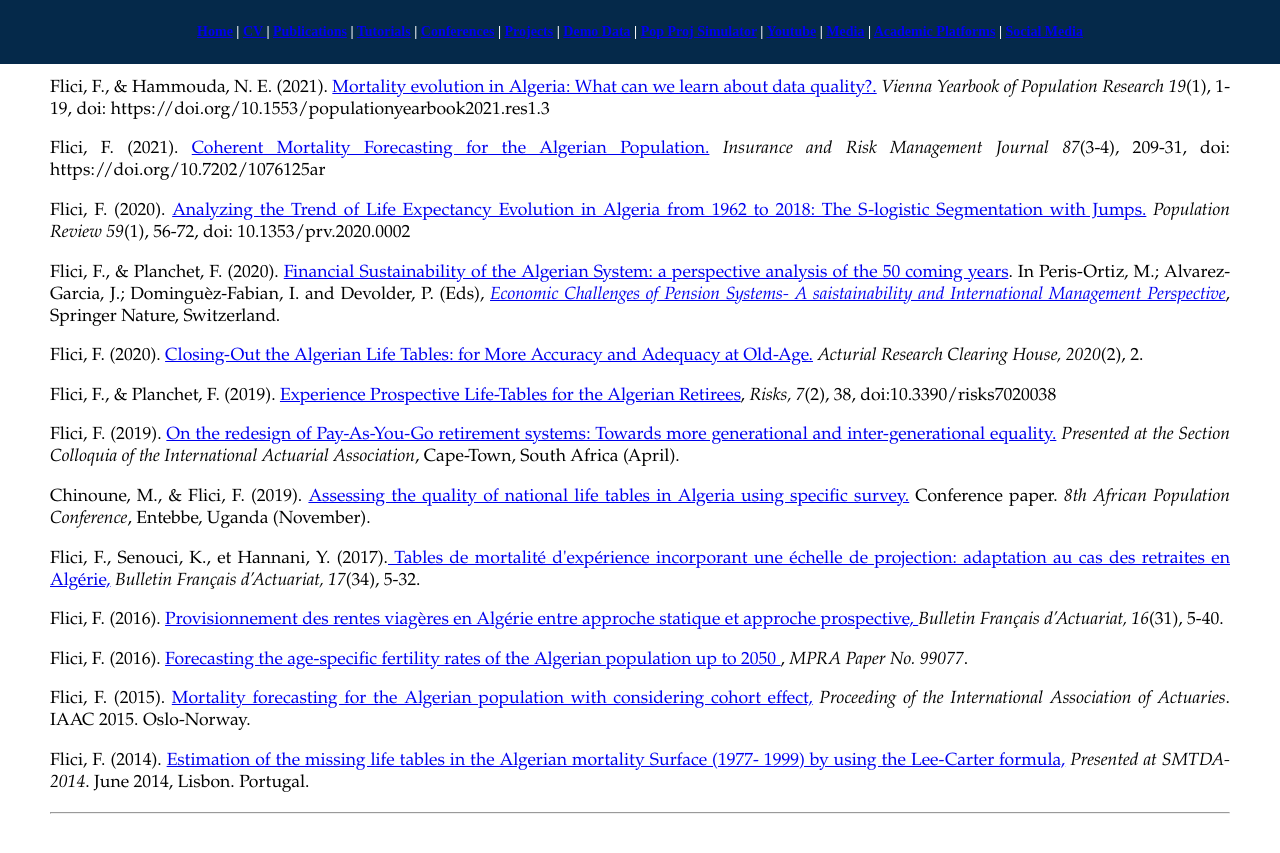
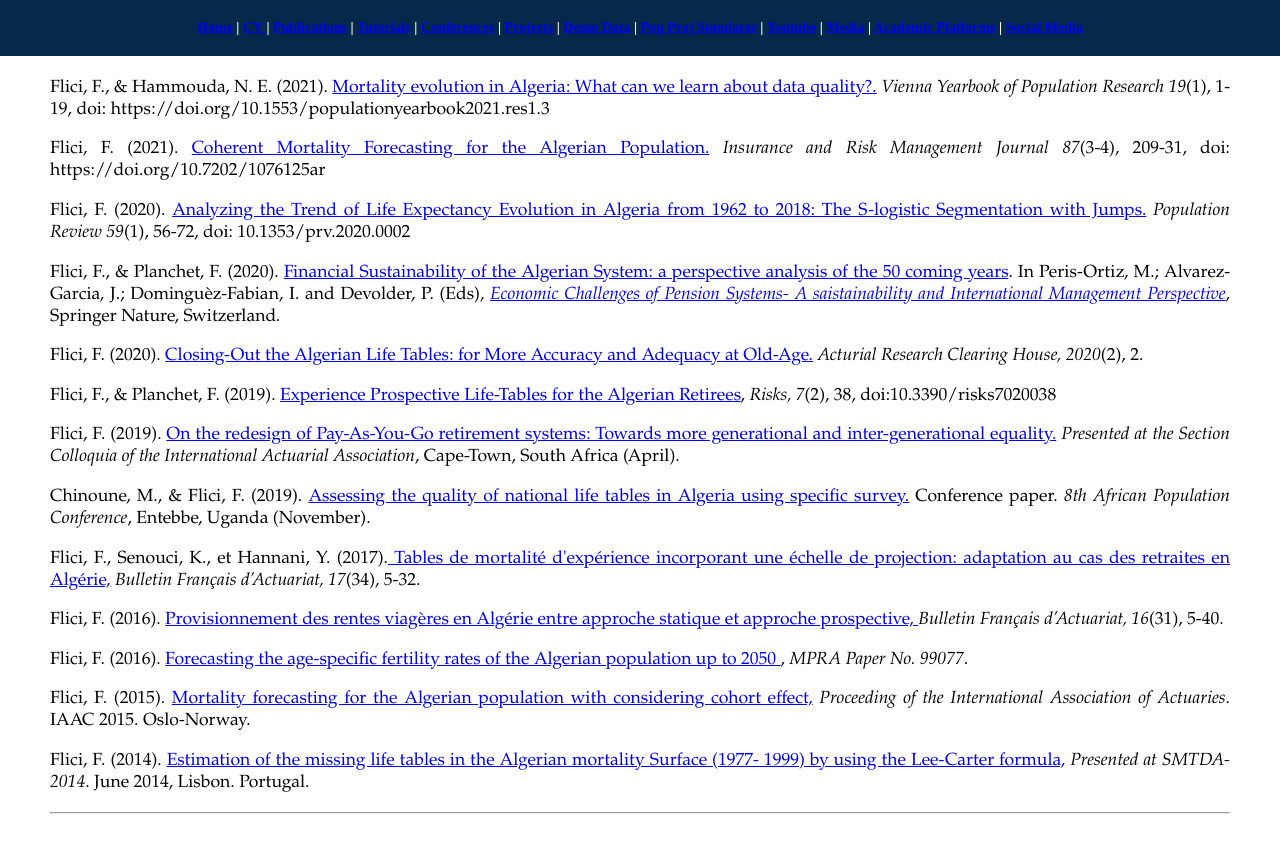
Before and after one commit to Farid-FLICI/farid-flici.github.io, a Jekyll site: the page pub.html, which Jekyll copies as it is, in a window 1280 px wide. Shown: the top 853 px of the page. Built offline with Jekyll 4.4.1, drawn with Linux system fonts in a browser that asks for light colours.

Commit message:
Update pub.html

```diff
--- a/pub.html
+++ b/pub.html
@@ -58,7 +58,7 @@ h3 {
   float: center;
   color: #ffffff;
   text-align: center;
-  padding: 10px 12px;
+  padding: 6px 8px;
   text-decoration: none;
   font-size: 14px;
 
```
